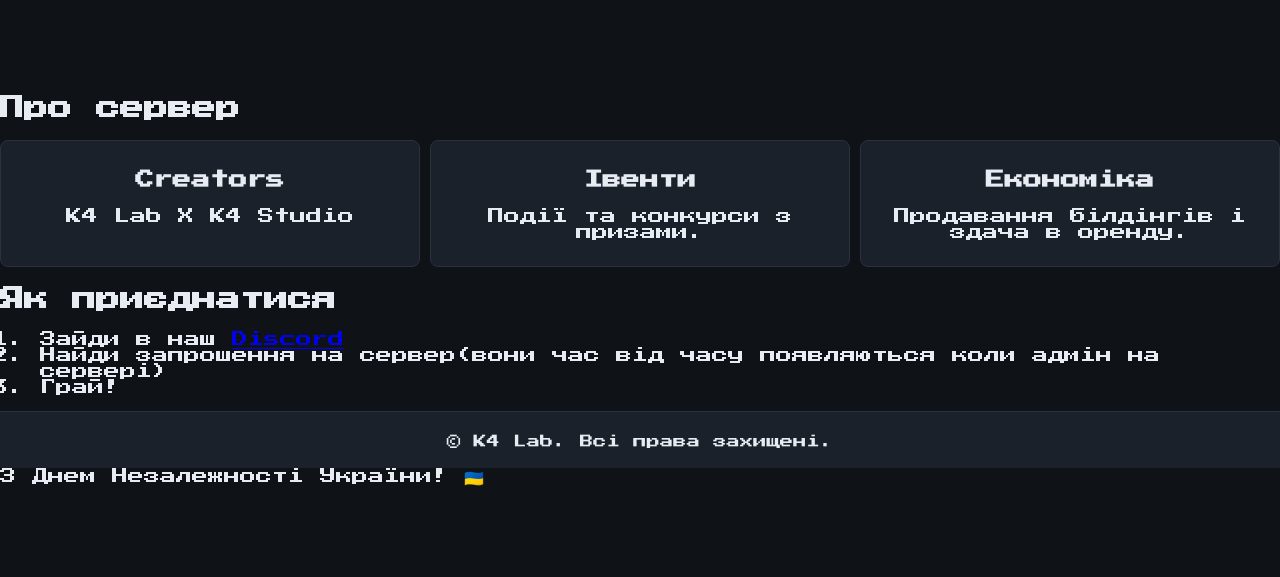
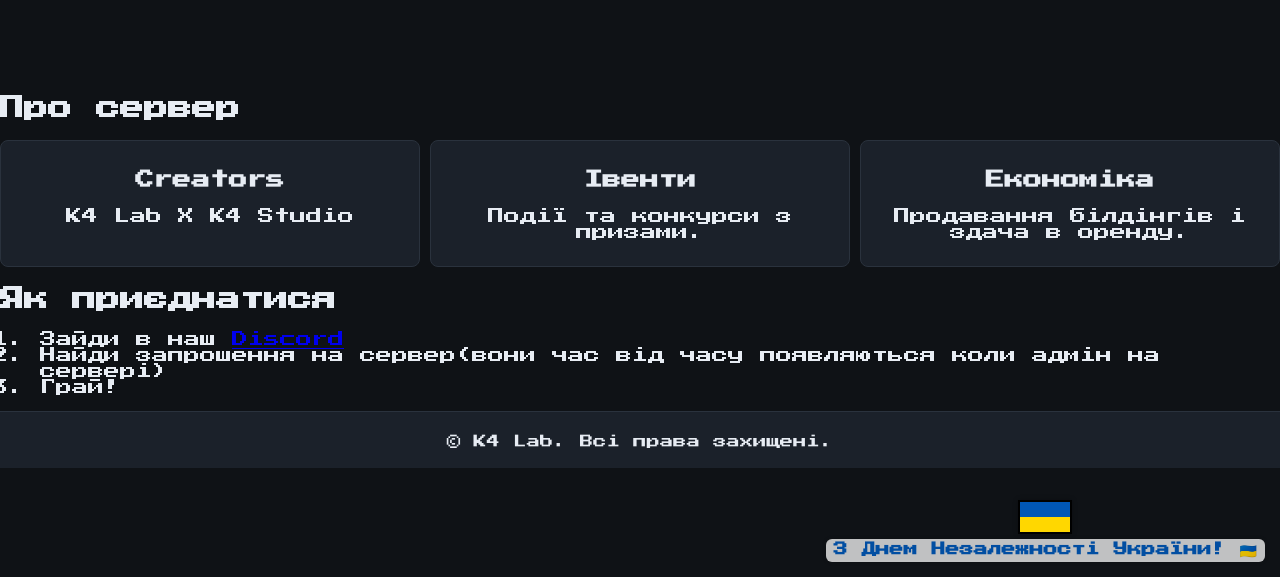
Before and after one commit to k4studio/mcserver, a plain HTML site: page index.html in a window 1280 px wide. Shown: the part 223-800 px from the top of the page. Drawn offline with Linux system fonts and the light colour scheme.

Commit message:
Update style.css

```diff
--- a/assets/css/style.css
+++ b/assets/css/style.css
@@ -84,3 +84,57 @@ footer {
   background: var(--card);
   border-top:1px solid var(--border);
 }
+
+/* Контейнер для прапора і тексту */
+.flag-container {
+  position: fixed;
+  bottom: 15px;
+  right: 15px;
+  text-align: center;
+  z-index: 1000;
+}
+
+/* Прапор */
+.flag {
+  width: 50px;
+  height: 30px;
+  border: 2px solid #000;
+  box-shadow: 0 0 5px rgba(0,0,0,0.3);
+  animation: wave 2s infinite ease-in-out;
+  margin: 0 auto 5px auto;
+}
+.flag .blue {
+  background: #0057b7;
+  height: 50%;
+  width: 100%;
+}
+.flag .yellow {
+  background: #ffd700;
+  height: 50%;
+  width: 100%;
+}
+
+/* Текст */
+.flag-text {
+  font-size: 14px;
+  font-weight: bold;
+  color: #0057b7;
+  background: rgba(255, 255, 255, 0.85);
+  padding: 3px 8px;
+  border-radius: 6px;
+  box-shadow: 0 0 5px rgba(0,0,0,0.2);
+  animation: pulse 3s infinite;
+}
+
+/* Анімації */
+@keyframes wave {
+  0% { transform: rotate(0deg) scale(1); }
+  25% { transform: rotate(1deg) scale(1.02); }
+  50% { transform: rotate(0deg) scale(1); }
+  75% { transform: rotate(-1deg) scale(1.02); }
+  100% { transform: rotate(0deg) scale(1); }
+}
+@keyframes pulse {
+  0%, 100% { opacity: 1; }
+  50% { opacity: 0.7; }
+}
```
